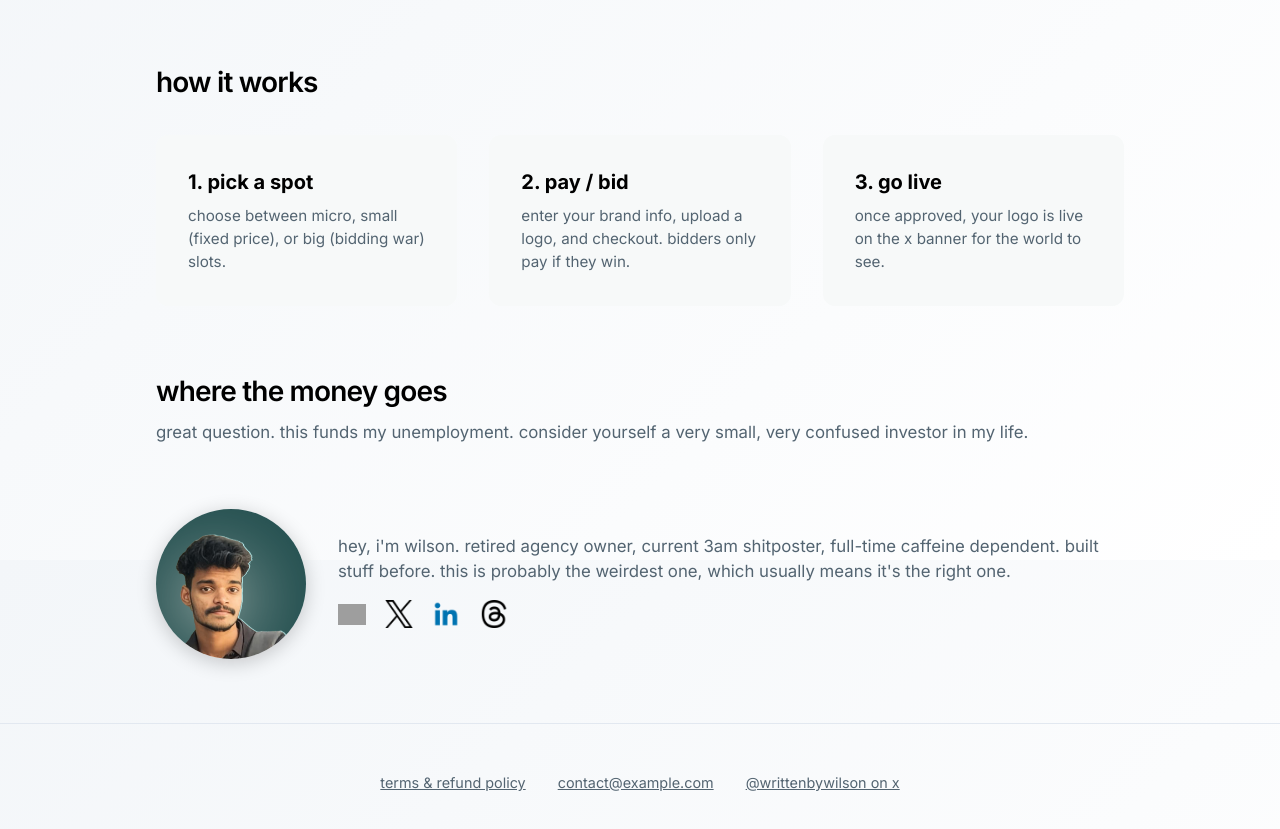
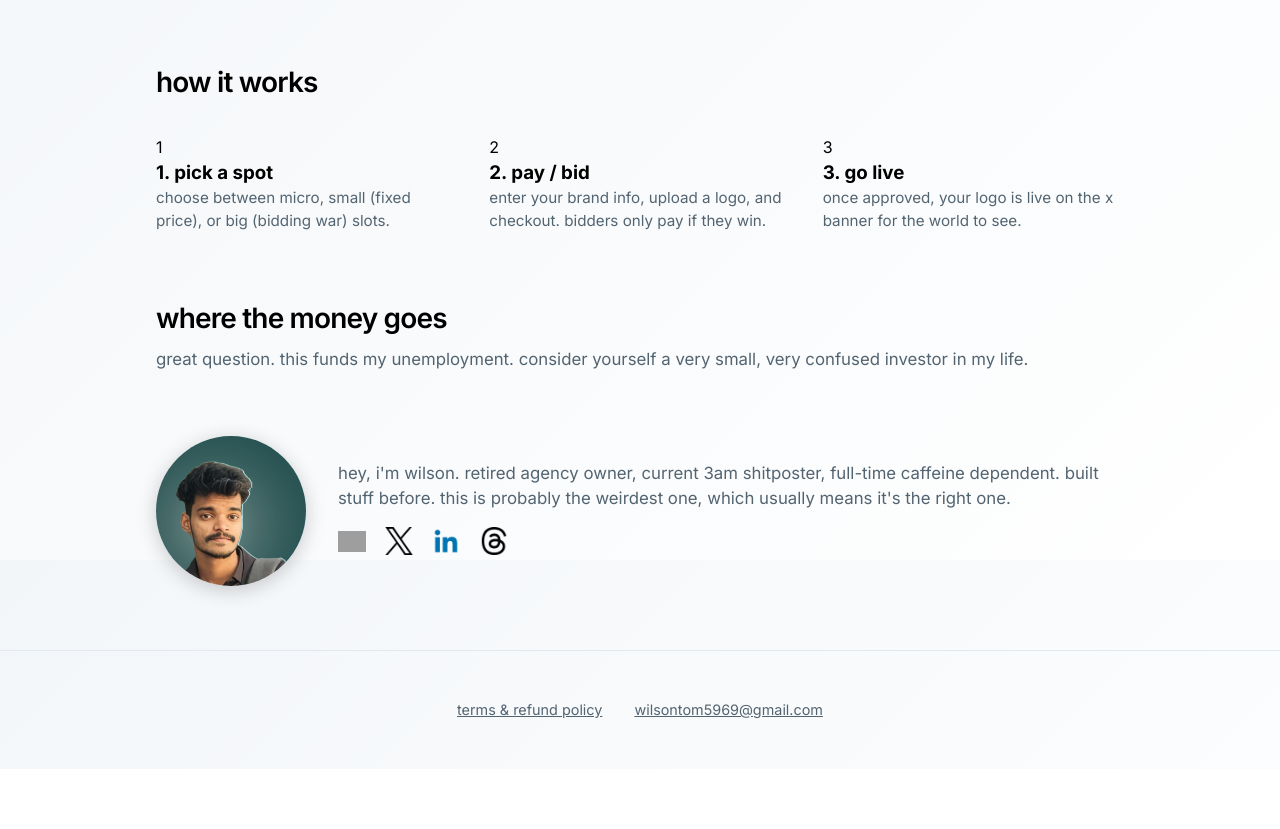
Before and after one commit to wilsontom5969-collab/xbannerlogobrands, a React (Vite) app: page / in a window 1280 px wide. Shown: the part 1840-2669 px from the top of the page. After the commit the page ends 2609 px from the top, so only its background shows below. Built offline with nearby package versions, Linux system fonts and the light colour scheme; no server answers; grey boxes are pictures that could not be loaded.

Commit message:
feat: add terms policy, style how it works, update footer

```diff
--- a/src/App.jsx
+++ b/src/App.jsx
@@ -3,6 +3,7 @@ import './index.css';
 import BannerDisplay from './components/BannerDisplay';
 import SlotTable from './components/SlotTable';
 import CheckoutModal from './components/CheckoutModal';
+import TermsPolicy from './components/TermsPolicy';
 
 import { supabase } from './lib/supabaseClient';
 
@@ -25,6 +26,7 @@ function App() {
   const [visitors, setVisitors] = useState(0);
   const [slots, setSlots] = useState(INITIAL_SLOTS);
   const [checkoutSlot, setCheckoutSlot] = useState(null);
+  const [currentView, setCurrentView] = useState('home');
 
   const fetchSlots = async () => {
     try {
@@ -79,6 +81,7 @@ function App() {
         </div>
       </header>
 
+      {currentView === 'home' ? (
         <main className="container">
           <div style={{ textAlign: 'center', marginBottom: '2rem' }}>
             <span style={{
@@ -105,17 +108,26 @@ function App() {
               display: 'grid', gridTemplateColumns: 'repeat(auto-fit, minmax(250px, 1fr))',
               gap: '2rem', marginTop: '2rem'
             }}>
-            <div style={{ padding: '2rem', background: 'var(--color-hover)', borderRadius: '12px' }}>
-              <h3 style={{ fontSize: '1.25rem', marginBottom: '0.5rem' }}>1. Pick a spot</h3>
+              <div className="step-card">
+                <span className="step-number">1</span>
+                <div className="step-content">
+                  <h3 className="step-title">1. Pick a spot</h3>
                   <p style={{ fontSize: '0.95rem' }}>Choose between Micro, Small (fixed price), or Big (bidding war) slots.</p>
                 </div>
-            <div style={{ padding: '2rem', background: 'var(--color-hover)', borderRadius: '12px' }}>
-              <h3 style={{ fontSize: '1.25rem', marginBottom: '0.5rem' }}>2. Pay / Bid</h3>
+              </div>
+              <div className="step-card">
+                <span className="step-number">2</span>
+                <div className="step-content">
+                  <h3 className="step-title">2. Pay / Bid</h3>
                   <p style={{ fontSize: '0.95rem' }}>Enter your brand info, upload a logo, and checkout. Bidders only pay if they win.</p>
                 </div>
-            <div style={{ padding: '2rem', background: 'var(--color-hover)', borderRadius: '12px' }}>
-              <h3 style={{ fontSize: '1.25rem', marginBottom: '0.5rem' }}>3. Go Live</h3>
+              </div>
+              <div className="step-card">
+                <span className="step-number">3</span>
+                <div className="step-content">
+                  <h3 className="step-title">3. Go Live</h3>
                   <p style={{ fontSize: '0.95rem' }}>Once approved, your logo is live on the X banner for the world to see.</p>
+                </div>
               </div>
             </div>
           </section>
@@ -161,15 +173,17 @@ function App() {
           </div>
         </section>
       </main>
+      ) : (
+        <TermsPolicy onBack={() => setCurrentView('home')} />
+      )}
 
       <footer style={{
         borderTop: '1px solid var(--color-border)', padding: '3rem 0',
         marginTop: '4rem', textAlign: 'center', color: '#536471', fontSize: '0.9rem'
       }}>
         <div className="container" style={{ display: 'flex', justifyContent: 'center', gap: '2rem' }}>
-          <a href="#terms" style={{ textDecoration: 'underline' }}>Terms & Refund Policy</a>
-          <a href="mailto:contact@example.com" style={{ textDecoration: 'underline' }}>contact@example.com</a>
-          <a href="https://x.com/writtenbywilson" target="_blank" rel="noreferrer" style={{ textDecoration: 'underline' }}>@writtenbywilson on X</a>
+          <a href="#terms" onClick={(e) => { e.preventDefault(); setCurrentView('terms'); window.scrollTo(0, 0); }} style={{ textDecoration: 'underline' }}>Terms & Refund Policy</a>
+          <a href="mailto:wilsontom5969@gmail.com" style={{ textDecoration: 'underline' }}>wilsontom5969@gmail.com</a>
         </div>
       </footer>
 
--- /dev/null
+++ b/src/components/TermsPolicy.jsx
@@ -0,0 +1,58 @@
+import React from 'react';
+
+const TermsPolicy = ({ onBack }) => {
+  return (
+    <div className="container" style={{ padding: '4rem 1rem', maxWidth: '800px', minHeight: '80vh' }}>
+      <button
+        onClick={onBack}
+        className="btn btn-outline"
+        style={{ marginBottom: '2rem' }}
+      >
+        ← Back to Home
+      </button>
+
+      <h1 style={{ fontSize: '2.5rem', marginBottom: '2rem', letterSpacing: '-0.03em' }}>
+        Terms & Refund Policy
+      </h1>
+
+      <div style={{ display: 'flex', flexDirection: 'column', gap: '2rem' }}>
+        <section>
+          <h2 style={{ fontSize: '1.25rem', marginBottom: '1rem', fontWeight: '600' }}>1. Slot Purchases & Bidding</h2>
+          <p style={{ color: '#536471', lineHeight: '1.6' }}>
+            All slot purchases and bids are final. When you purchase a fixed-price slot, it is immediately reserved for you pending content approval. For bidding slots, you will only be charged if your bid is successful and you remain the highest bidder when the slot is finalized.
+          </p>
+        </section>
+
+        <section>
+          <h2 style={{ fontSize: '1.25rem', marginBottom: '1rem', fontWeight: '600' }}>2. Content Guidelines</h2>
+          <p style={{ color: '#536471', lineHeight: '1.6' }}>
+            We reserve the right to reject any logo, website link, or brand name that contains explicit material, hate speech, illegal content, or anything deemed inappropriate. If your content is rejected, you will be refunded in full.
+          </p>
+        </section>
+
+        <section>
+          <h2 style={{ fontSize: '1.25rem', marginBottom: '1rem', fontWeight: '600' }}>3. Display Duration & Guarantees</h2>
+          <p style={{ color: '#536471', lineHeight: '1.6' }}>
+            Logos are displayed on the X (Twitter) banner as outlined in the slot description. While we guarantee placement upon approval, we do not guarantee specific impression counts, clicks, or engagement metrics from the banner.
+          </p>
+        </section>
+
+        <section>
+          <h2 style={{ fontSize: '1.25rem', marginBottom: '1rem', fontWeight: '600' }}>4. Refund Policy</h2>
+          <p style={{ color: '#536471', lineHeight: '1.6' }}>
+            Due to the digital real-estate nature of this service, <strong>no refunds</strong> will be issued once a logo has gone live on the banner. Refunds are only provided if we explicitly reject your submitted content prior to placement, or in the event of a critical technical failure on our end.
+          </p>
+        </section>
+
+        <section>
+          <h2 style={{ fontSize: '1.25rem', marginBottom: '1rem', fontWeight: '600' }}>5. Modifications</h2>
+          <p style={{ color: '#536471', lineHeight: '1.6' }}>
+            We reserve the right to modify these terms or the layout of the banner at any time. Any significant structural changes to the banner that affect live slots will be communicated to current slot holders.
+          </p>
+        </section>
+      </div>
+    </div>
+  );
+};
+
+export default TermsPolicy;
```
Lines whose indentation alone changed are shown as unchanged.
